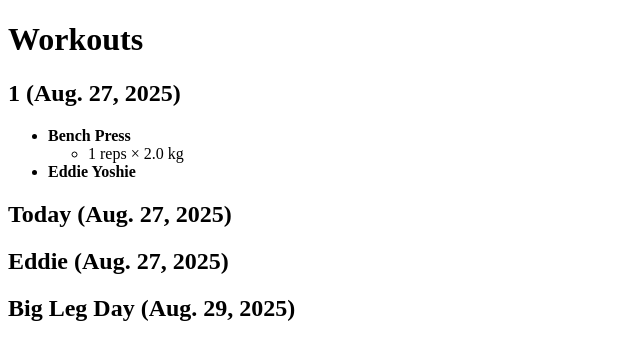
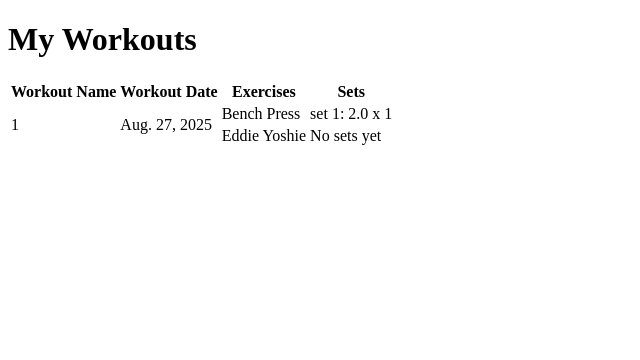
Before and after one commit to Edster1121/Goals-Fitness-App, a Django app: page / in a window 1280 px wide. Shown: the top 360 px of the page, without its empty margins (0-640 px from the left). Run offline with Django 5.2, Linux system fonts and the light colour scheme; data comes from the database, SQL or seed files in the repository; both versions use the stored data as it was after the commit.

Commit message:
Added view tables

```diff
--- a/app/templates/app/index.html
+++ b/app/templates/app/index.html
@@ -1,29 +1,47 @@
 <!DOCTYPE html>
 <html lang="en">
   <head>
+    <meta charset="UTF-8">
+    <meta name="viewport" content="width=device-width, initial-scale=1.0">
+    <meta http-equiv="X-UA-Compatible" content="ie=edge">
     <title>My Workouts</title>
+    <link rel="stylesheet" href="style.css">
   </head>
     <body>
-    <h1>Workouts</h1>
-
-    {% for workout in workouts.all %}
-        <h2>{{ workout.name }} ({{ workout.date }})</h2>
-
-        <ul>
-            {% for exercise in workout.exercises.all %}
-                <li>
-                    <strong>{{ exercise.name }}</strong>
-                    <ul>
+    <h1>My Workouts</h1>
+        <table class="main-table">
+            <thead>
+                <tr>
+                    <th class="table-head">Workout Name</th>
+                    <th class="table-head">Workout Date</th>
+                    <th class="table-head">Exercises</th>
+                    <th class="table-head">Sets</th>
+                </tr>
+            </thead>
+            <tbody>
+            {% for workout in workouts.all%}
+                {% if workout.exercises.exists %}
+                    {% for exercise in workout.exercises.all%}
+                    <tr>
+                        {% if forloop.first %}
+                            <td rowspan="{{ workout.exercises.count }}" contenteditable="true">{{ workout.name }}</td>
+                            <td rowspan="{{ workout.exercises.count }}" contenteditable="true">{{ workout.date }}</td>
+                        {% endif %}
+                        <td>{{ exercise.name }}</td>
+                        <td>
+                            {% if exercise.sets.exists %}
                                 {% for set in exercise.sets.all %}
-                            <li>{{ set.reps }} reps × {{ set.weight }} kg</li>
+                                    set {{ forloop.counter }}: {{ set.weight }} x {{ set.reps }}<br>
                                 {% endfor %}
-                    </ul>
-                </li>
+                            {% else %}
+                                No sets yet
+                            {% endif %}
+                        </td>
+                    </tr>
                     {% endfor %}
-        </ul>
-
-    {% empty %}
-        <p>No workouts yet.</p>
+                {% endif %}
             {% endfor %}
+            </tbody>
+        </table>
     </body>
 </html>
```
Also changed, not shown: app/templates/app/style.css (added), db.sqlite3. Lines whose indentation alone changed are shown as unchanged.
